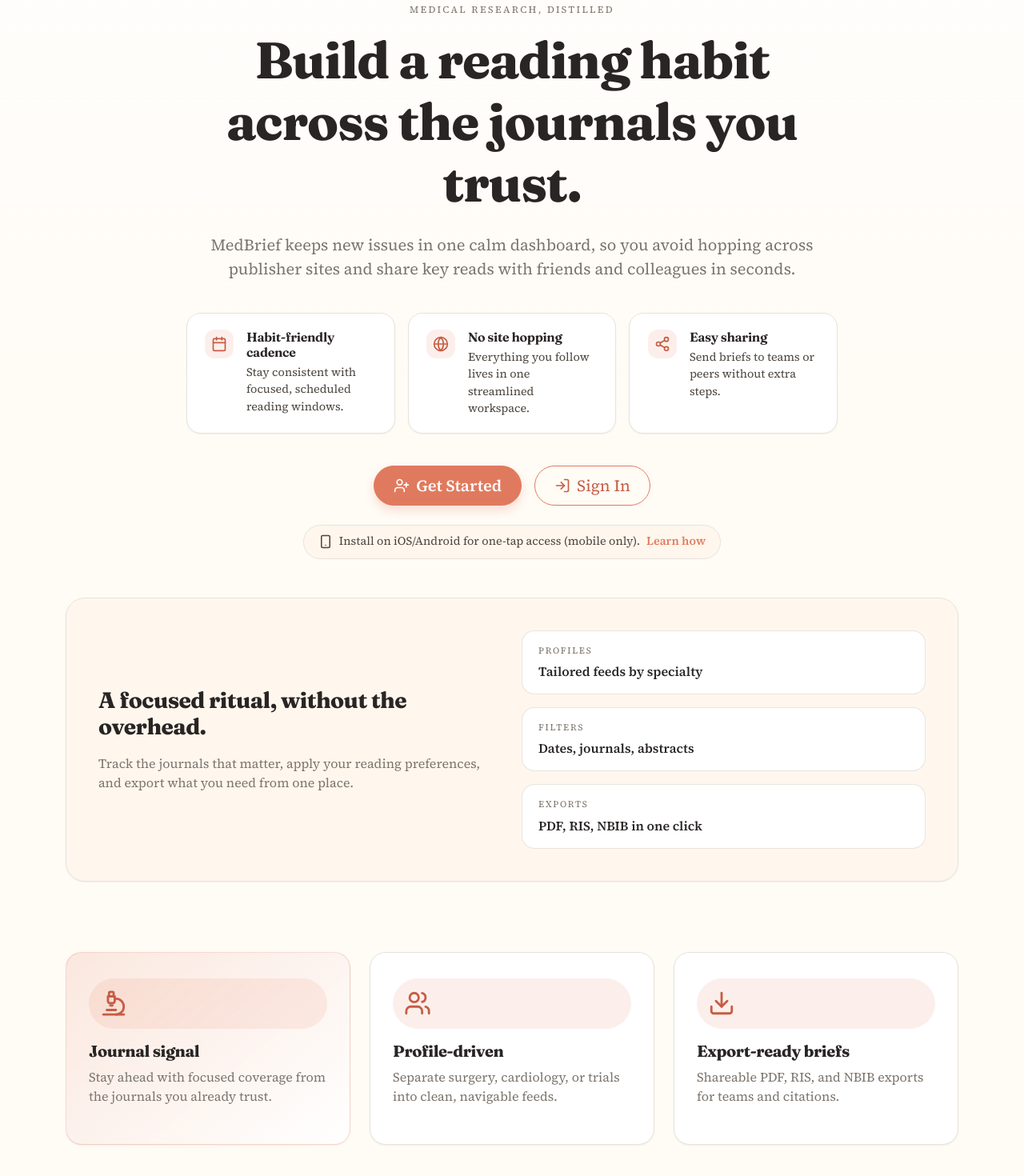
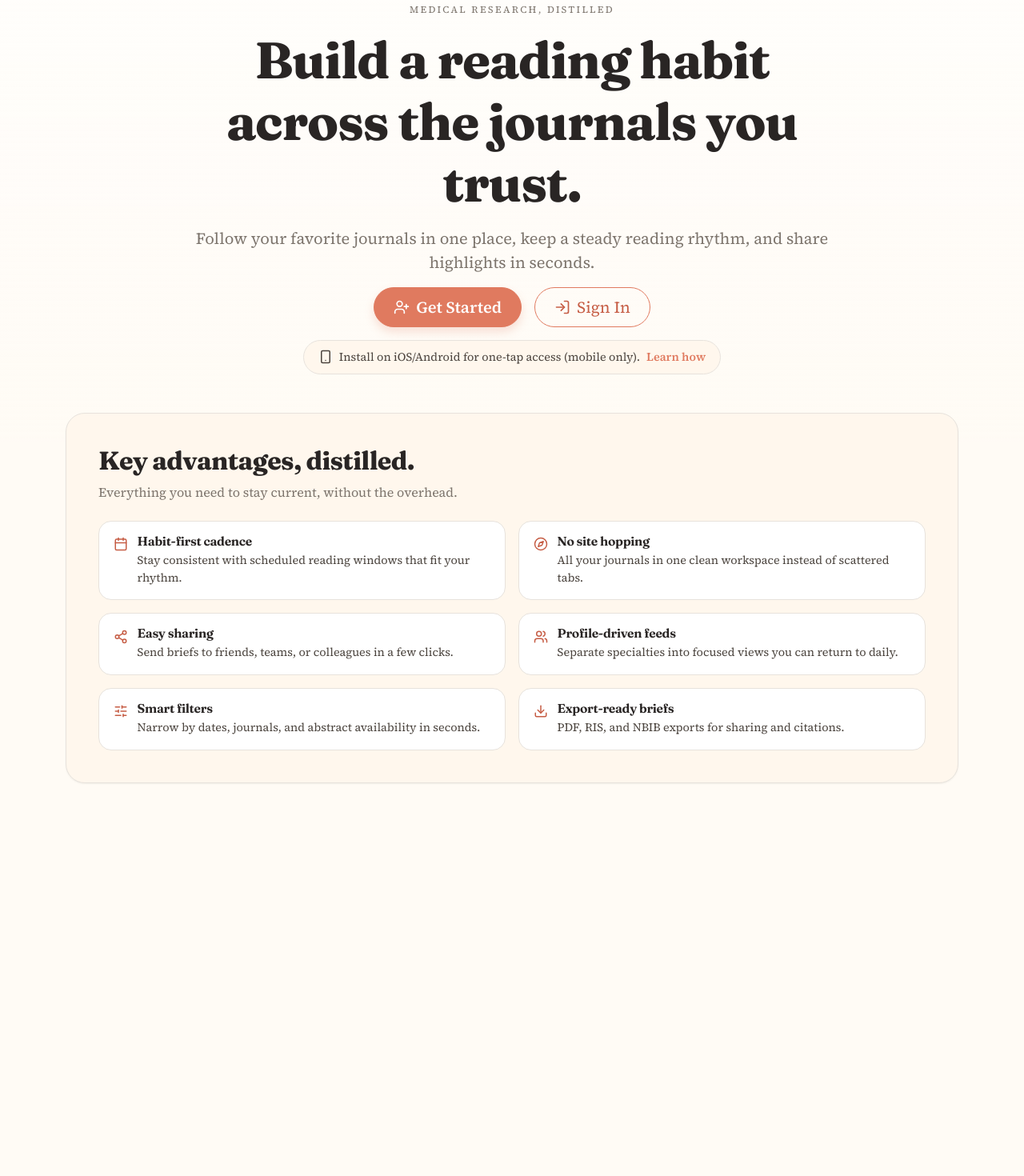
Before and after one commit to ganeshbmc/med-brief, a Vue app in the folder frontend/: page / in a window 1280 px wide. Shown: the part 248-1718 px from the top of the page at 80% size. After the commit the page ends 1323 px from the top, so only its background shows below. Built offline with nearby package versions, Linux system fonts and the light colour scheme.

Commit message:
Revamp landing hero and auth copy

```diff
--- a/frontend/src/App.vue
+++ b/frontend/src/App.vue
@@ -66,7 +66,7 @@
                   <li>
                   <button type="button" class="dropdown-item text-danger d-flex align-items-center gap-2 w-100 text-start" @click="handleLogout()">
                     <LogOut :size="16" />
-                    Logout
+                    Sign Out
                   </button>
                 </li>
                 </ul>
@@ -78,7 +78,7 @@
                 <span>Install</span>
               </router-link>
               <div class="nav-auth-actions d-flex flex-column flex-lg-row align-items-center gap-2">
-                <router-link class="btn btn-outline-terracotta btn-sm" to="/login">Login</router-link>
+                <router-link class="btn btn-outline-terracotta btn-sm" to="/login">Sign In</router-link>
                 <router-link class="btn btn-primary btn-sm" to="/register">Register</router-link>
               </div>
             </template>
--- a/frontend/src/services/api.js
+++ b/frontend/src/services/api.js
@@ -28,7 +28,7 @@ async function request(endpoint, options = {}) {
         sessionStorage.removeItem('dashboardArticles')
         sessionStorage.removeItem('selectedProfileId')
         window.location.replace('/login?reason=session-expired')
-        throw new Error('Session expired. Please log in again.')
+        throw new Error('Session expired. Please sign in again.')
     }
 
     if (!response.ok) {
--- a/frontend/src/stores/auth.js
+++ b/frontend/src/stores/auth.js
@@ -27,7 +27,7 @@ export const useAuthStore = defineStore('auth', () => {
 
         if (!response.ok) {
             const error = await response.json().catch(() => ({}))
-            throw new Error(error.detail || 'Login failed')
+            throw new Error(error.detail || 'Sign in failed')
         }
 
         const data = await response.json()
--- a/frontend/src/stores/dashboard.js
+++ b/frontend/src/stores/dashboard.js
@@ -79,7 +79,7 @@ export const useDashboardStore = defineStore('dashboard', () => {
             if (lowerMessage.includes('invalid token') || lowerMessage.includes('user not found') || lowerMessage.includes('401')) {
                 const authStore = useAuthStore()
                 authStore.logout()
-                profilesError.value = 'Your session expired. Please log in again.'
+                profilesError.value = 'Your session expired. Please sign in again.'
             } else {
                 profilesError.value = message
             }
--- a/frontend/src/views/Dashboard.vue
+++ b/frontend/src/views/Dashboard.vue
@@ -84,7 +84,7 @@
       <p class="text-muted">{{ store.profilesError }}</p>
       <div class="d-flex align-items-center gap-2">
         <button class="btn btn-primary" @click="retryProfiles">Retry</button>
-        <router-link v-if="!authStore.isAuthenticated" to="/login" class="btn btn-outline-secondary">Log in</router-link>
+        <router-link v-if="!authStore.isAuthenticated" to="/login" class="btn btn-outline-secondary">Sign In</router-link>
       </div>
     </div>
 
--- a/frontend/src/views/ForgotPassword.vue
+++ b/frontend/src/views/ForgotPassword.vue
@@ -48,7 +48,7 @@
               Didn't receive the email? Check your spam folder or try again.
             </p>
             <router-link to="/login" class="btn btn-outline-terracotta">
-              Back to Login
+              Back to Sign In
             </router-link>
           </div>
 
--- a/frontend/src/views/Home.vue
+++ b/frontend/src/views/Home.vue
@@ -6,47 +6,11 @@
           <img src="@/assets/medbrief_icon.png" alt="MedBrief" class="logo-icon" style="height: 80px;" />
         </div>
         <p class="hero-kicker">Medical research, distilled</p>
-        <h1 class="display-3 fw-bold mb-4 text-warm-dark">Build a reading habit across the journals you trust.</h1>
-        <p class="lead mb-4 text-muted">
-          MedBrief keeps new issues in one calm dashboard, so you avoid hopping across publisher sites and share key
-          reads with friends and colleagues in seconds.
+        <h1 class="display-3 fw-bold mb-3 text-warm-dark">Build a reading habit across the journals you trust.</h1>
+        <p class="lead mb-3 text-muted">
+          Follow your favorite journals in one place, keep a steady reading rhythm, and share highlights in seconds.
         </p>
-        <div class="row g-3 justify-content-center advantage-strip">
-          <div class="col-md-4">
-            <div class="advantage-card h-100">
-              <div class="advantage-icon">
-                <Calendar :size="20" />
-              </div>
-              <div>
-                <h3 class="advantage-title">Habit-friendly cadence</h3>
-                <p class="advantage-text">Stay consistent with focused, scheduled reading windows.</p>
-              </div>
-            </div>
-          </div>
-          <div class="col-md-4">
-            <div class="advantage-card h-100">
-              <div class="advantage-icon">
-                <Globe :size="20" />
-              </div>
-              <div>
-                <h3 class="advantage-title">No site hopping</h3>
-                <p class="advantage-text">Everything you follow lives in one streamlined workspace.</p>
-              </div>
-            </div>
-          </div>
-          <div class="col-md-4">
-            <div class="advantage-card h-100">
-              <div class="advantage-icon">
-                <Share2 :size="20" />
-              </div>
-              <div>
-                <h3 class="advantage-title">Easy sharing</h3>
-                <p class="advantage-text">Send briefs to teams or peers without extra steps.</p>
-              </div>
-            </div>
-          </div>
-        </div>
-        <div class="d-flex gap-3 justify-content-center flex-wrap mt-4">
+        <div class="d-flex gap-3 justify-content-center flex-wrap mt-3">
           <router-link to="/register" class="btn btn-primary btn-lg px-4 fw-semibold d-flex align-items-center gap-2">
             <UserPlus :size="20" />
             Get Started
@@ -56,7 +20,7 @@
             Sign In
           </router-link>
         </div>
-        <div class="install-callout d-inline-flex align-items-center gap-2 mt-4">
+        <div class="install-callout d-inline-flex align-items-center gap-2 mt-3">
           <Smartphone :size="18" />
           <span>Install on iOS/Android for one-tap access (mobile only).</span>
           <router-link to="/install" class="text-terracotta fw-semibold">Learn how</router-link>
@@ -64,59 +28,65 @@
       </div>
     </div>
 
-    <div class="editorial-panel mt-5">
-      <div class="row align-items-center gy-4">
-        <div class="col-lg-6">
-          <h3 class="fw-bold text-warm-dark mb-3">A focused ritual, without the overhead.</h3>
-          <p class="text-muted mb-0">
-            Track the journals that matter, apply your reading preferences, and export what you need from one place.
-          </p>
+    <div class="landing-advantages mt-5">
+      <div class="landing-advantages__header">
+        <h2 class="fw-bold text-warm-dark mb-2">Key advantages, distilled.</h2>
+        <p class="text-muted mb-0">Everything you need to stay current, without the overhead.</p>
       </div>
-        <div class="col-lg-6">
-          <div class="hero-metrics">
-            <div class="metric-tile">
-              <span class="metric-label">Profiles</span>
-              <span class="metric-value">Tailored feeds by specialty</span>
-            </div>
-            <div class="metric-tile">
-              <span class="metric-label">Filters</span>
-              <span class="metric-value">Dates, journals, abstracts</span>
-            </div>
-            <div class="metric-tile">
-              <span class="metric-label">Exports</span>
-              <span class="metric-value">PDF, RIS, NBIB in one click</span>
+      <div class="row g-3 mt-2">
+        <div class="col-md-6">
+          <div class="advantage-item">
+            <Calendar :size="18" class="advantage-icon" />
+            <div>
+              <h3 class="advantage-title">Habit-first cadence</h3>
+              <p class="advantage-text">Stay consistent with scheduled reading windows that fit your rhythm.</p>
             </div>
           </div>
         </div>
+        <div class="col-md-6">
+          <div class="advantage-item">
+            <Compass :size="18" class="advantage-icon" />
+            <div>
+              <h3 class="advantage-title">No site hopping</h3>
+              <p class="advantage-text">All your journals in one clean workspace instead of scattered tabs.</p>
             </div>
           </div>
-
-    <div class="row mt-5 pt-3 g-4">
-      <div class="col-md-4">
-        <div class="card feature-card feature-card--accent h-100">
-          <div class="feature-icon mb-3">
-            <Microscope :size="34" />
         </div>
-          <h5 class="fw-bold text-warm-dark">Journal signal</h5>
-          <p class="text-muted">Stay ahead with focused coverage from the journals you already trust.</p>
+        <div class="col-md-6">
+          <div class="advantage-item">
+            <Share2 :size="18" class="advantage-icon" />
+            <div>
+              <h3 class="advantage-title">Easy sharing</h3>
+              <p class="advantage-text">Send briefs to friends, teams, or colleagues in a few clicks.</p>
             </div>
           </div>
-      <div class="col-md-4">
-        <div class="card feature-card h-100">
-          <div class="feature-icon mb-3">
-            <Users :size="34" />
         </div>
-          <h5 class="fw-bold text-warm-dark">Profile-driven</h5>
-          <p class="text-muted">Separate surgery, cardiology, or trials into clean, navigable feeds.</p>
+        <div class="col-md-6">
+          <div class="advantage-item">
+            <Users :size="18" class="advantage-icon" />
+            <div>
+              <h3 class="advantage-title">Profile-driven feeds</h3>
+              <p class="advantage-text">Separate specialties into focused views you can return to daily.</p>
             </div>
           </div>
-      <div class="col-md-4">
-          <div class="card feature-card h-100">
-            <div class="feature-icon mb-3">
-              <Download :size="34" />
         </div>
-            <h5 class="fw-bold text-warm-dark">Export-ready briefs</h5>
-            <p class="text-muted">Shareable PDF, RIS, and NBIB exports for teams and citations.</p>
+        <div class="col-md-6">
+          <div class="advantage-item">
+            <SlidersHorizontal :size="18" class="advantage-icon" />
+            <div>
+              <h3 class="advantage-title">Smart filters</h3>
+              <p class="advantage-text">Narrow by dates, journals, and abstract availability in seconds.</p>
+            </div>
+          </div>
+        </div>
+        <div class="col-md-6">
+          <div class="advantage-item">
+            <Download :size="18" class="advantage-icon" />
+            <div>
+              <h3 class="advantage-title">Export-ready briefs</h3>
+              <p class="advantage-text">PDF, RIS, and NBIB exports for sharing and citations.</p>
+            </div>
+          </div>
         </div>
       </div>
     </div>
@@ -124,7 +94,17 @@
 </template>
 
 <script setup>
-import { UserPlus, LogIn, Microscope, Users, Download, Smartphone, Calendar, Globe, Share2 } from 'lucide-vue-next'
+import {
+  UserPlus,
+  LogIn,
+  Users,
+  Download,
+  Smartphone,
+  Calendar,
+  Share2,
+  Compass,
+  SlidersHorizontal
+} from 'lucide-vue-next'
 </script>
 
 <style scoped>
@@ -140,7 +120,7 @@ import { UserPlus, LogIn, Microscope, Users, Download, Smartphone, Calendar, Glo
   margin-bottom: 1rem;
 }
 
-.editorial-panel {
+.landing-advantages {
   background: var(--surface-elevated);
   border: 1px solid var(--warm-200);
   border-radius: 24px;
@@ -148,98 +128,37 @@ import { UserPlus, LogIn, Microscope, Users, Download, Smartphone, Calendar, Glo
   box-shadow: var(--shadow-1);
 }
 
-.advantage-strip {
-  max-width: 960px;
-  margin: 0 auto 2.5rem;
+.landing-advantages__header {
+  max-width: 560px;
 }
 
-.advantage-card {
+.advantage-item {
   display: flex;
-  gap: 1rem;
+  gap: 0.75rem;
   align-items: flex-start;
-  padding: 1.2rem 1.4rem;
-  border-radius: 18px;
+  padding: 1rem 1.1rem;
+  border-radius: 16px;
   background: #FFFFFF;
   border: 1px solid var(--warm-200);
-  box-shadow: var(--shadow-1);
-  text-align: left;
 }
 
 .advantage-icon {
-  width: 36px;
-  height: 36px;
-  border-radius: 12px;
-  display: inline-flex;
-  align-items: center;
-  justify-content: center;
-  background: var(--terracotta-100);
   color: var(--terracotta-600);
   flex-shrink: 0;
+  margin-top: 0.2rem;
 }
 
 .advantage-title {
-  font-size: 1rem;
+  font-size: 0.98rem;
   font-weight: 600;
   color: var(--warm-900);
-  margin-bottom: 0.3rem;
+  margin-bottom: 0.2rem;
 }
 
 .advantage-text {
   color: var(--warm-600);
   margin: 0;
   font-size: 0.9rem;
-}
-
-.hero-metrics {
-  display: grid;
-  gap: 1rem;
-}
-
-.metric-tile {
-  background: #FFFFFF;
-  border-radius: 16px;
-  padding: 1rem 1.25rem;
-  border: 1px solid rgba(231, 226, 220, 0.9);
-}
-
-.metric-label {
-  display: block;
-  font-size: 0.7rem;
-  text-transform: uppercase;
-  letter-spacing: 0.16em;
-  color: var(--warm-500);
-  margin-bottom: 0.35rem;
-}
-
-.metric-value {
-  font-weight: 600;
-  color: var(--warm-900);
-}
-
-.feature-card {
-  padding: 2rem 1.75rem;
-  border-radius: 20px;
-  border: 1px solid var(--warm-200);
-  transition: transform var(--duration-medium) var(--ease-standard),
-    box-shadow var(--duration-medium) var(--ease-standard);
-}
-
-.feature-card--accent {
-  background: linear-gradient(140deg, rgba(224, 122, 95, 0.15), rgba(255, 255, 255, 0.9));
-  border-color: rgba(224, 122, 95, 0.25);
-}
-
-.feature-card:hover {
-  transform: translateY(-6px);
-  box-shadow: var(--shadow-2);
-}
-
-.feature-icon {
-  display: inline-flex;
-  padding: 0.9rem;
-  background: var(--terracotta-100);
-  border-radius: 999px;
-  color: var(--terracotta-600);
 }
 
 .install-callout {
@@ -262,8 +181,8 @@ import { UserPlus, LogIn, Microscope, Users, Download, Smartphone, Calendar, Glo
 }
 
 @media (max-width: 767.98px) {
-  .editorial-panel {
-    padding: 2rem;
+  .landing-advantages {
+    padding: 1.8rem;
   }
 }
 </style>
```
Also changed, not shown: 2 other files (tests, documents, lock files or other folders). Lines whose indentation alone changed are shown as unchanged.
